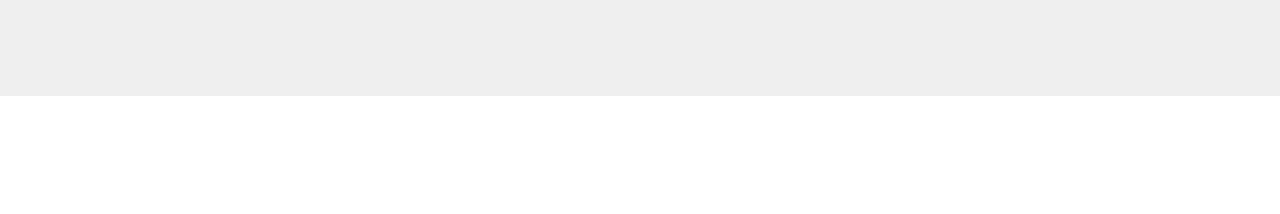
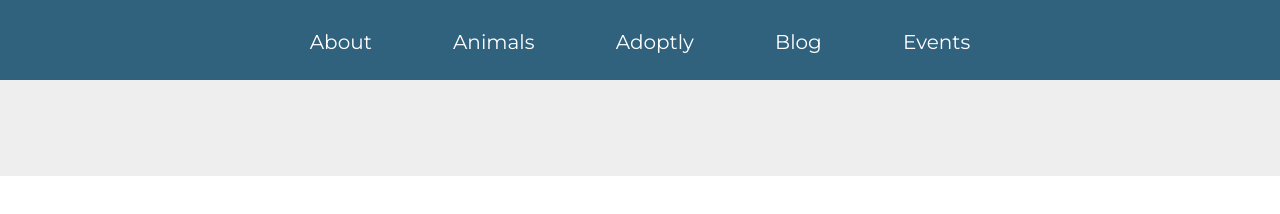
Before and after one commit to swryu0906/Making-Adoptly, a plain HTML site: page index.html in a window 1280 px wide. Drawn offline with nearby package versions, Linux system fonts and the light colour scheme.

Commit message:
Add the header menu design.

```diff
--- a/index.html
+++ b/index.html
@@ -20,6 +20,13 @@
 	<body>
 		<div class="header">
 			<div class="container">
+				<ul>
+					<li><a href="#">About</a></li>
+					<li><a href="#">Animals</a></li>
+					<li><a href="#">Adoptly</a></li>
+					<li><a href="#">Blog</a></li>
+					<li><a href="#">Events</a></li>
+				</ul>
 			</div>
 		</div>
 
--- a/style.css
+++ b/style.css
@@ -8,3 +8,36 @@ html, body {
 	width: 940px;
 	margin: 0 auto;
 }
+
+/* Header */
+.header {
+	background-color: #30627E;
+	height: 80px;
+	font-size: 20px;
+	text-align: center;
+}
+
+.header ul,
+.header li,
+.header a {
+	margin: 0;
+	padding: 0;
+}
+
+.header li {
+	display: inline-block;
+}
+
+.header a {
+	display: block;
+	padding: 28px 38px;
+	text-decoration: none;
+	color: #fff;
+}
+
+.header a:hover {
+	background-color: #E52364;
+	font-size: 28px;
+	padding: 20px 26px;
+	max-height: 80px;
+}
```
